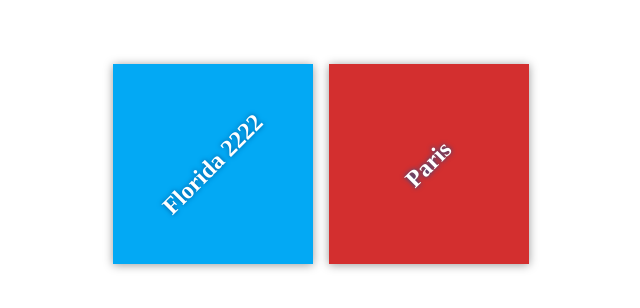
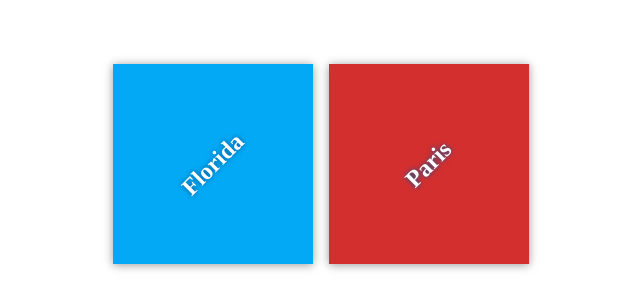
Before and after one commit to Laurynwambo/travel, a plain HTML site: page index.html in a window 1280 px wide. Shown: the part 236-544 px from the top of the page, without its empty margins (319-959 px from the left). Drawn offline with Linux system fonts and the light colour scheme; files that its build step writes are made by us from their sources.

Commit message:
Update index.html

```diff
--- a/index.html
+++ b/index.html
@@ -11,7 +11,7 @@
     <div class="container">
         <div class="destination-container">
             <div class="destination" id="florida">
-                <h2>Florida 2222</h2>
+                <h2>Florida</h2>
             </div>
 
             <div class="destination" id="paris">
```
